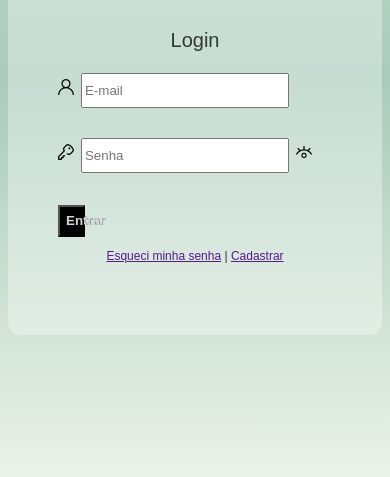
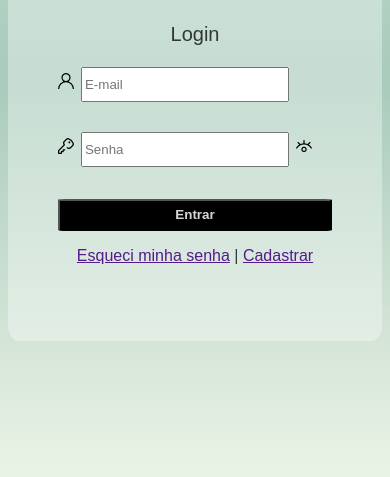
Before and after one commit to GugaAraujo/Tela-de-Login, a plain HTML site: page index.html in a window 390 px wide. Shown: the part 349-826 px from the top of the page. Drawn offline with Linux system fonts and the light colour scheme.

Commit message:
Update mobile.css

```diff
--- a/mobile.css
+++ b/mobile.css
@@ -37,7 +37,7 @@ form {
 }
 .link {
     font-family:Arial, Helvetica, sans-serif;
-    font-size: 12px;
+    font-size: 16px;
     text-align: center;
 }
 
@@ -57,7 +57,7 @@ i {
 }
 button {
     height: 2rem;
-    width: 10%;
+    width: 100%;
     margin-left: auto;
     margin-right: auto;
     font-weight: bold;
```
